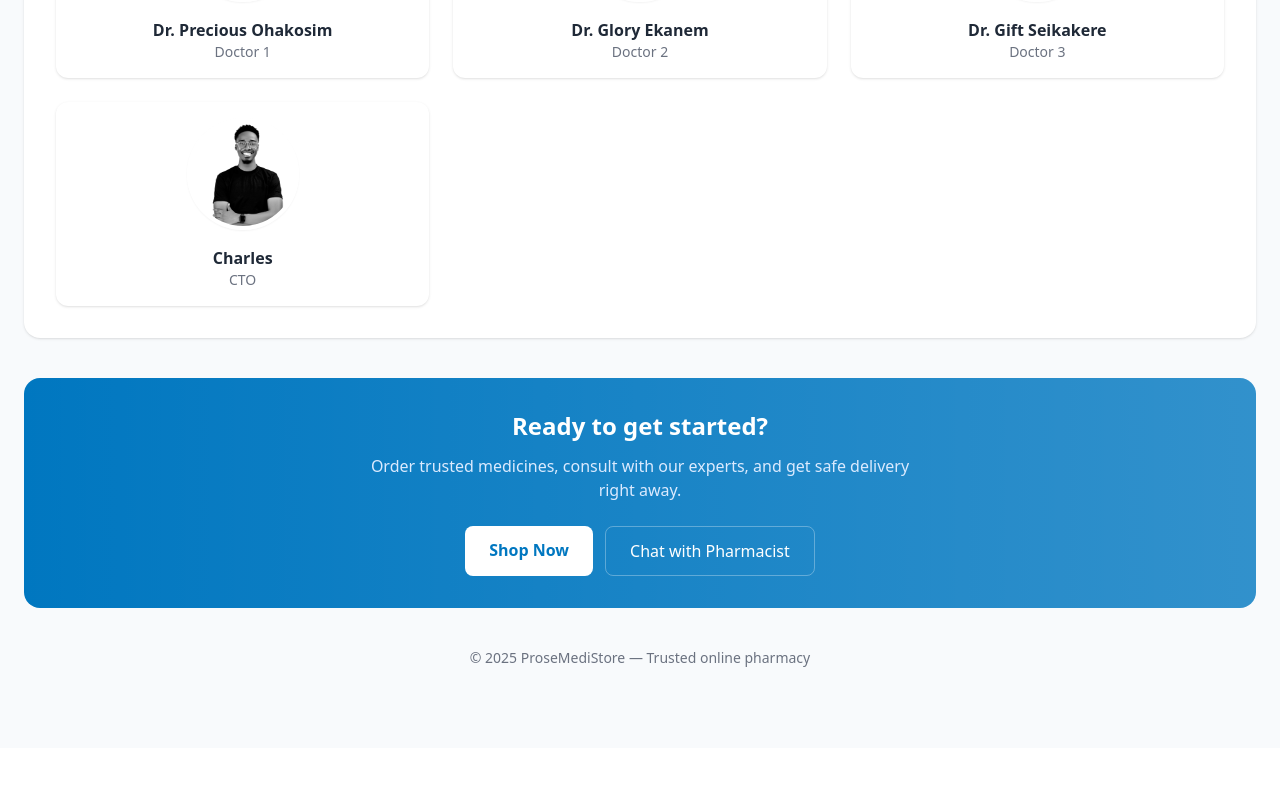
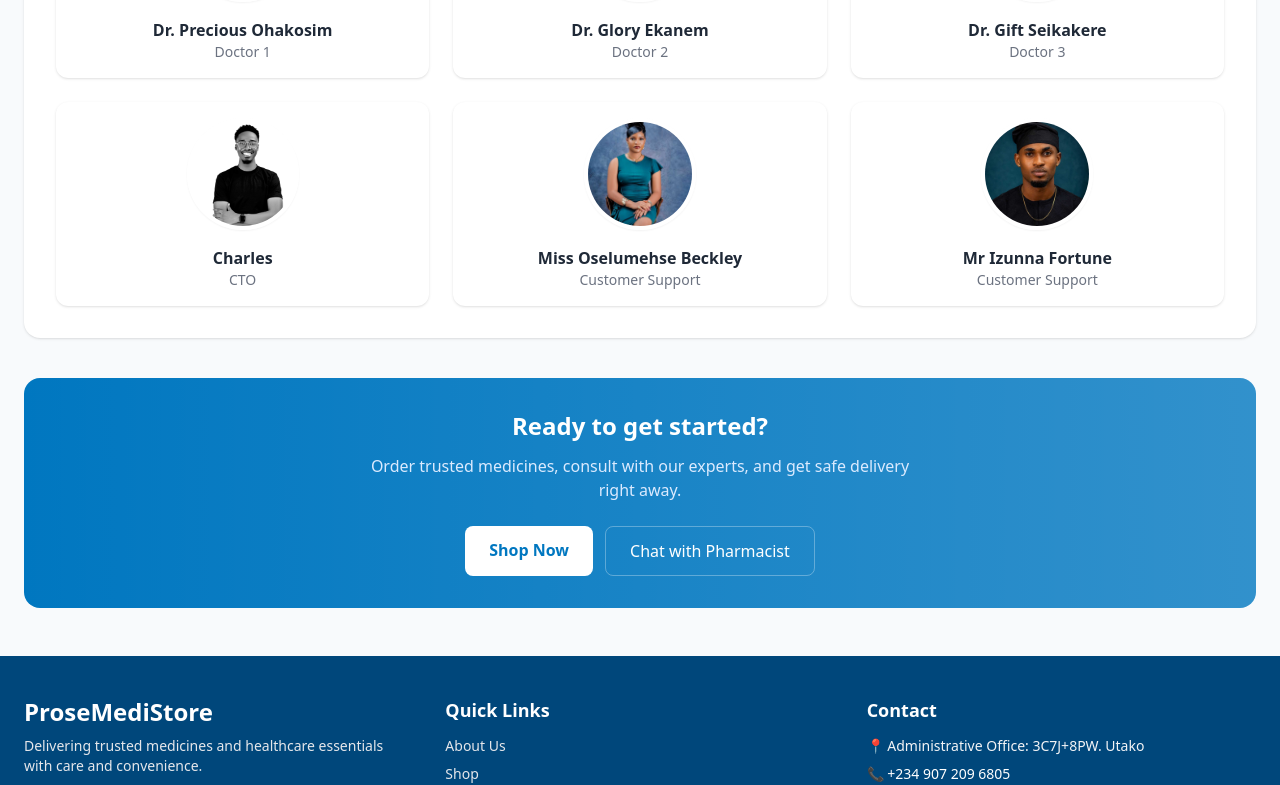
Before and after one commit to prose-medistores/prosemedistores-Ifeanyi, a React (Create React App) app: page /about in a window 1280 px wide. Shown: the part 1484-2269 px from the top of the page. Before the commit the page ends 2232 px from the top, so only its background shows below. Built offline with nearby package versions, Linux system fonts and the light colour scheme.

Commit message:
updated page

```diff
--- a/src/pages/AboutUs.jsx
+++ b/src/pages/AboutUs.jsx
@@ -1,6 +1,7 @@
 import React from "react";
 import { motion } from "framer-motion";
 import Navbar from "../components/Navbar";
+import Footer from "../components/Footer";
 /**
  * AboutUs.jsx
  * Production-grade About page for ProseMediStore / MediStore
@@ -47,19 +48,29 @@ export default function AboutUs() {
     img: "/ify.jpg"
   },
   {
-    name: "Dr. Glory Ekanem", // Update with full name
+    name: "Dr. Glory Ekanem",
     role: "Doctor 2",
     img: "/glory.jpg"
   },
   {
-    name: "Dr. Gift Seikakere", // Update with full name
+    name: "Dr. Gift Seikakere",
     role: "Doctor 3",
     img: "/gift.jpg"
   },
   {
-    name: "Charles", // Update with full name
+    name: "Charles",
     role: "CTO",
     img: "/char2.jpg"
+  },
+  {
+    name: "Miss Oselumehse Beckley",
+    role: "Customer Support",
+    img: "/ose.jpg"
+  },
+  {
+    name: "Mr Izunna Fortune",
+    role: "Customer Support",
+    img: "/izunna.jpg"
   },
 ];
   return (
@@ -149,7 +160,7 @@ export default function AboutUs() {
             </div>
             <div className="mt-6">
               <h5 className="text-sm text-gray-500">Headquarters</h5>
-              <p className="text-sm text-gray-700 mt-1">Abakaliki, Ebonyi state, Nigeria</p>
+              <p className="text-sm text-gray-700 mt-1">Administrative Office: 3C7J+8PW. Utako</p>
             </div>
           </aside>
         </section>
@@ -195,22 +206,27 @@ export default function AboutUs() {
           </motion.article>
         ))}
       </div>
-    </section>
+   </section>
+
         {/* CTA */}
         <section id="contact" className="mt-10 bg-gradient-to-r from-primary to-primary/80 text-white rounded-2xl p-8 text-center">
-          <motion.h3 initial={{ opacity: 0 }} whileInView={{ opacity: 1 }} className="text-2xl font-semibold">Ready to get started?</motion.h3>
-          <p className="mt-3 text-blue-100 max-w-xl mx-auto">Order trusted medicines, consult with our experts, and get safe delivery right away.</p>
+          <motion.h3 initial={{ opacity: 0 }} whileInView={{ opacity: 1 }} className="text-2xl font-semibold">
+            Ready to get started?
+          </motion.h3>
+          <p className="mt-3 text-blue-100 max-w-xl mx-auto">
+            Order trusted medicines, consult with our experts, and get safe delivery right away.
+          </p>
           <div className="mt-6 flex justify-center gap-3">
             <a href="/#shop" className="bg-white text-primary px-6 py-3 rounded-lg font-semibold hover:opacity-95">Shop Now</a>
             <a href="https://wa.me/2348162738527" target="_blank" rel="noreferrer" className="border border-white/30 px-6 py-3 rounded-lg">Chat with Pharmacist</a>
           </div>
         </section>
-        {/* Footer CTA small */}
-        <footer className="mt-10 pb-20 text-center text-sm text-gray-500">
-          © {new Date().getFullYear()} ProseMediStore — Trusted online pharmacy
-        </footer>
 
       </main>
+
+      {/* Your Main Footer Component goes here! */}
+      <Footer />
+
     </div>
   );
 }
--- a/src/pages/Contact.jsx
+++ b/src/pages/Contact.jsx
@@ -76,7 +76,7 @@ export default function ContactUs() {
               <Phone className="text-primary" />
               <div>
                 <p className="font-medium text-gray-800">Phone</p>
-                <p className="text-gray-500">+234 806 550 3154</p>
+                <p className="text-gray-500">+234 907 209 6805</p>
               </div>
             </div>
             <div className="flex items-center gap-4">
```
Also changed, not shown: public/izunna.jpg (added), public/ose.jpg (added).
